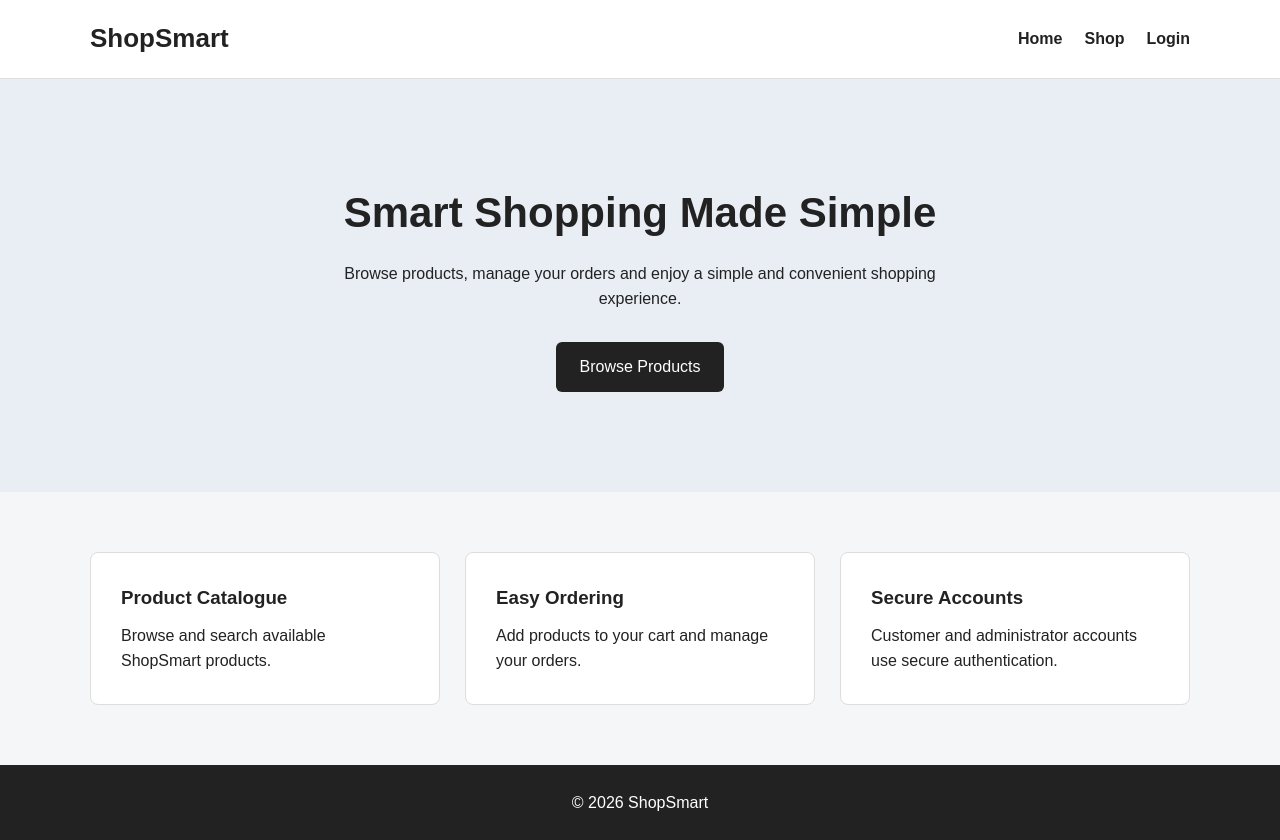
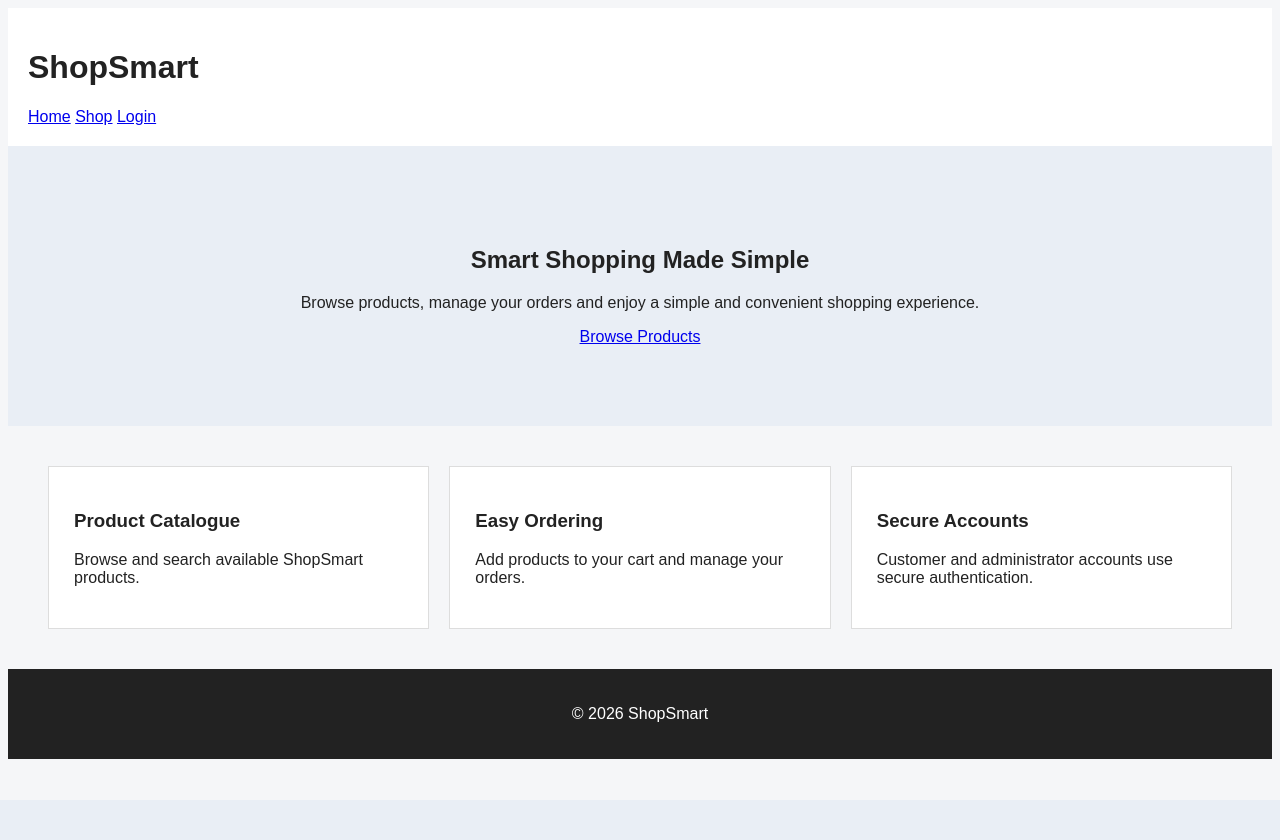
Before and after one commit to urvashijadejiba21/ShopSmart, a PHP site: page / in a window 1280 px wide. After the commit the page ends 759 px from the top, so only its background shows below. Run offline with PHP 8.4, Linux system fonts and the light colour scheme.

```diff
--- a/index.php
+++ b/index.php
@@ -9,8 +9,45 @@ session_start();
     <meta name="viewport" content="width=device-width, initial-scale=1.0">
     <title>ShopSmart</title>
 
-    <link rel="stylesheet" href="assets/css/style.css">
-</head>
+   <style>
+body {
+    font-family: Arial, sans-serif;
+    background: #f5f6f8;
+    color: #222;
+}
+
+header {
+    padding: 20px;
+    background: white;
+}
+
+.hero {
+    text-align: center;
+    padding: 80px 20px;
+    background: #e9eef5;
+}
+
+.features {
+    display: flex;
+    gap: 20px;
+    padding: 40px;
+}
+
+.feature-card {
+    flex: 1;
+    background: white;
+    padding: 25px;
+    border: 1px solid #ddd;
+}
+
+footer {
+    text-align: center;
+    padding: 20px;
+    background: #222;
+    color: white;
+}
+</style>
+ </head>
 
 <body>
 
```
